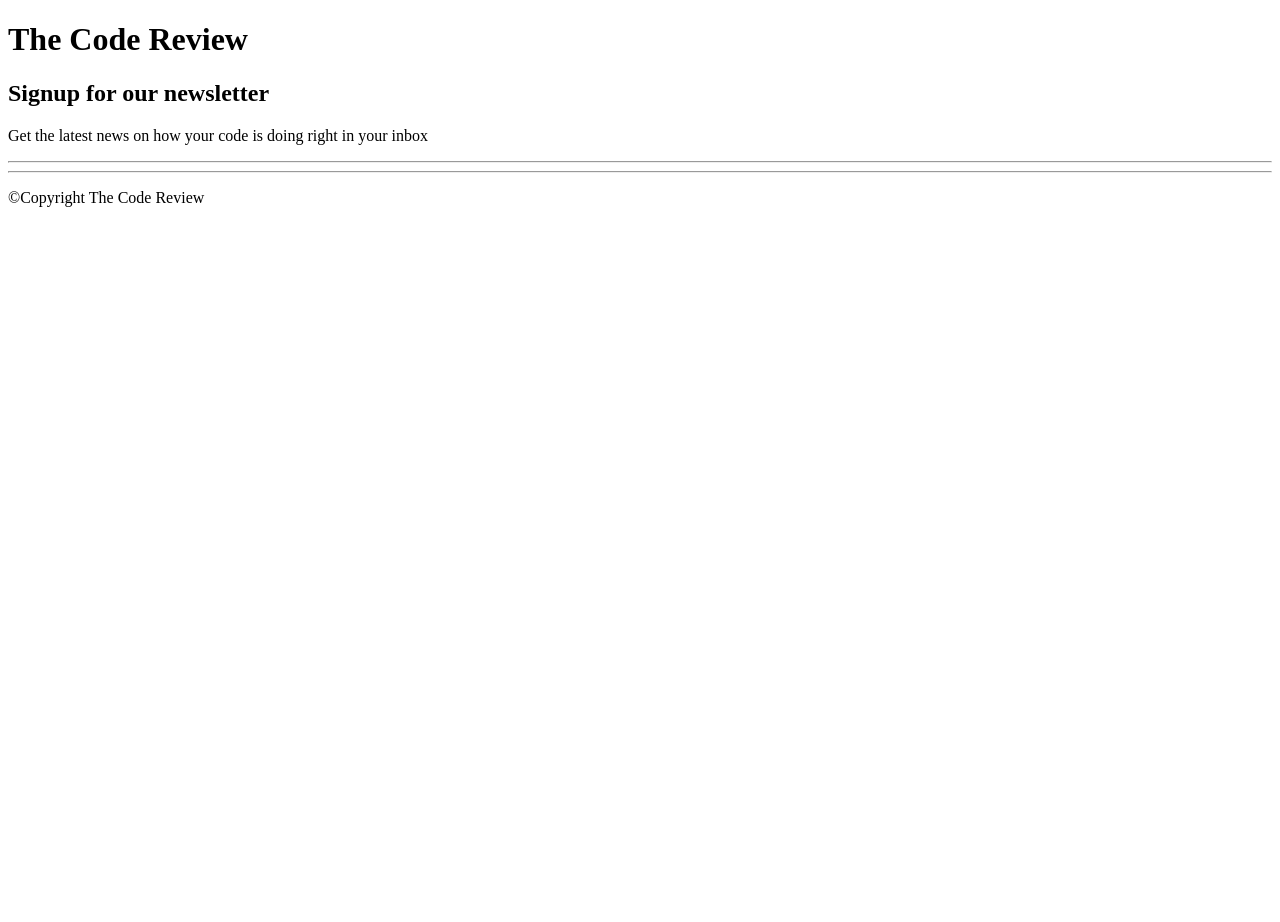
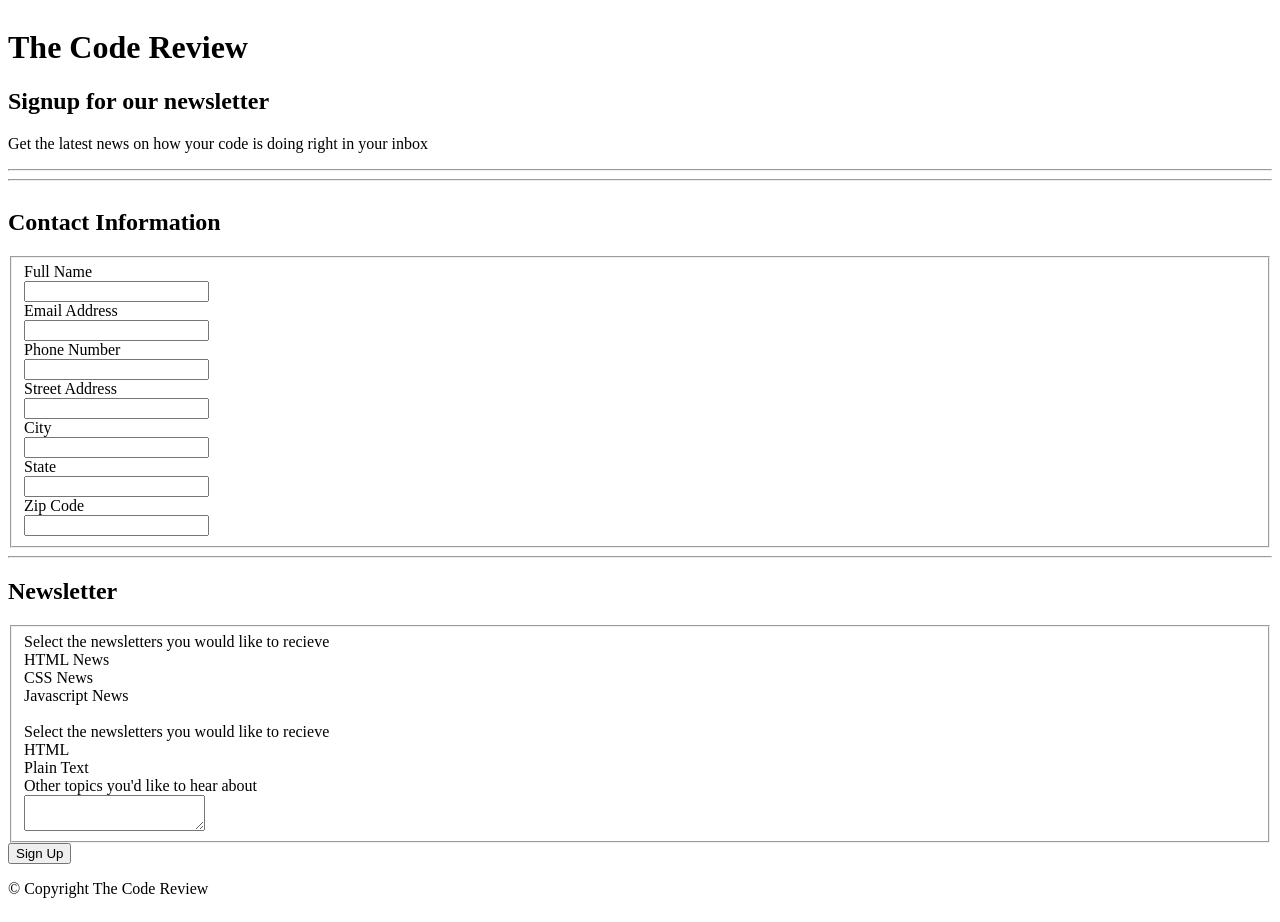
Before and after one commit to Apolloseed/responsive-registration-form, a plain HTML site: page index.html in a window 1280 px wide. Before the commit the page ends 800 px from the top, so only its background shows below. Drawn offline with Linux system fonts and the light colour scheme.

Commit message:
creating inputs
in progresss

```diff
--- a/index.html
+++ b/index.html
@@ -2,7 +2,7 @@
 <html>
     <head>
         <meta name="viewport" content="width=device-width", intial-scale="1">
-        <link rel="styleshet" href="../responsive-registration-form/styles/style.css">
+        <link rel="stylesheet" href="../styles/style.css">
     </head>
 
 <body>
@@ -14,10 +14,42 @@
         <hr>
     </div>
     <form>
+        <h2>Contact Information</h2>
+        <fieldset>
+            <label for="fullname">Full Name</label>
+            <input type="text" id="fullname" name="full-name">
+            <label>Email Address</label>
+            <input type="email" id="fullname" name="full-name">
+            <label>Phone Number</label>
+            <input type="text" id="fullname" name="full-name">
+            <label>Street Address</label>
+            <input type="address" id="fullname" name="full-name">
+            <label>City</label>
+            <input type="text" id="fullname" name="full-name">
+            <label>State</label>
+            <input type="text" id="fullname" name="full-name">
+            <label>Zip Code</label>
+            <input type="text" id="fullname" name="full-name">
+        </fieldset>
+        <hr>
+        <h2>Newsletter</h2>
+        <fieldset>
+            <label>Select the newsletters you would like to recieve</label>
+            <label>HTML News</label>
+            <label>CSS News</label>
+            <label>Javascript News</label>
+            <br>
+            <label>Select the newsletters you would like to recieve</label>
+            <label>HTML</label>
+            <label>Plain Text</label>
+            <label>Other topics you'd like to hear  about</label>
+            <textarea></textarea>
+        </fieldset>
+        <button type="submit">Sign Up</button>
 
     </form>
     <footer>
-        <p>&copy;Copyright The Code Review</p>
+        <p>&copy; Copyright The Code Review</p>
     </footer>
 </body>
 
--- a/styles/style.css
+++ b/styles/style.css
@@ -1,3 +1,9 @@
 * {
     box-sizing:border-box;
+    display: block;
 }
+
+body {
+    display: flex;
+    flex-direction: column;
+}
```
